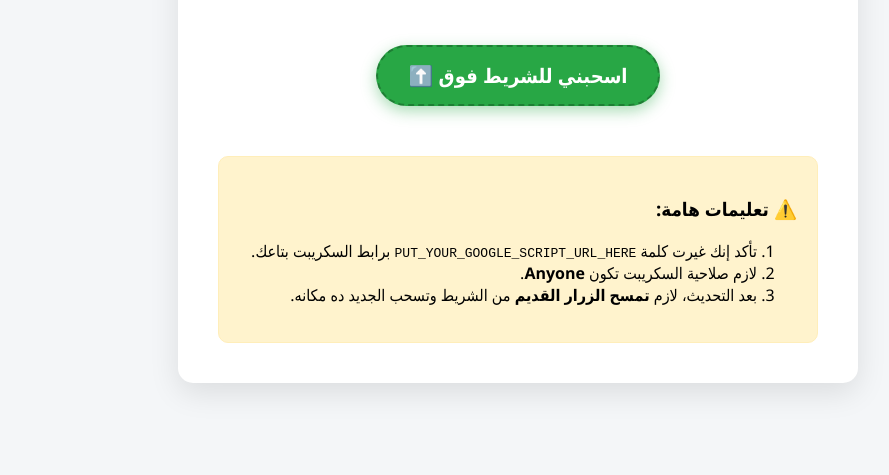
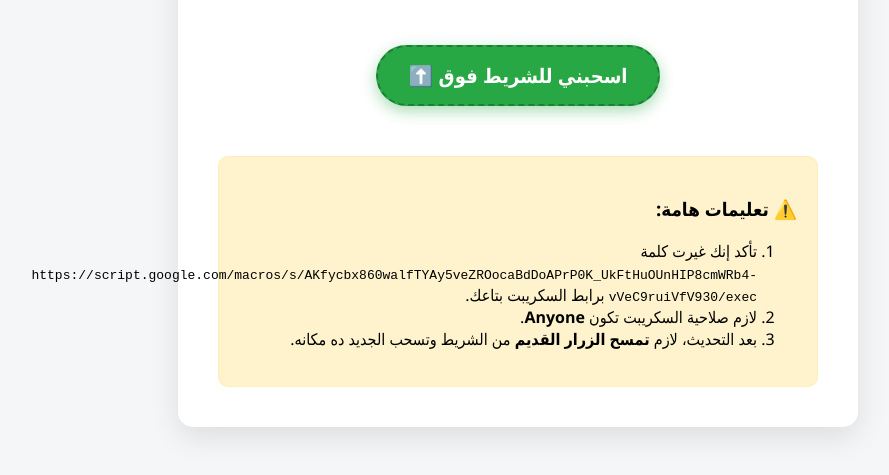
Before and after one commit to Mahmouds05/index.html, a plain HTML site: page index.html in a window 1280 px wide. Shown: the part 217-692 px from the top of the page, without its empty margins (122-1011 px from the left). Drawn offline with Linux system fonts and the light colour scheme.

Commit message:
Update index.html

```diff
--- a/index.html
+++ b/index.html
@@ -42,7 +42,7 @@
         <div class="steps">
             <h3>⚠️ تعليمات هامة:</h3>
             <ol>
-                <li>تأكد إنك غيرت كلمة <code>PUT_YOUR_GOOGLE_SCRIPT_URL_HERE</code> برابط السكريبت بتاعك.</li>
+                <li>تأكد إنك غيرت كلمة <code>https://script.google.com/macros/s/AKfycbx860walfTYAy5veZROocaBdDoAPrP0K_UkFtHuOUnHIP8cmWRb4-vVeC9ruiVfV930/exec</code> برابط السكريبت بتاعك.</li>
                 <li>لازم صلاحية السكريبت تكون <b>Anyone</b>.</li>
                 <li>بعد التحديث، لازم <b>تمسح الزرار القديم</b> من الشريط وتسحب الجديد ده مكانه.</li>
             </ol>
```
